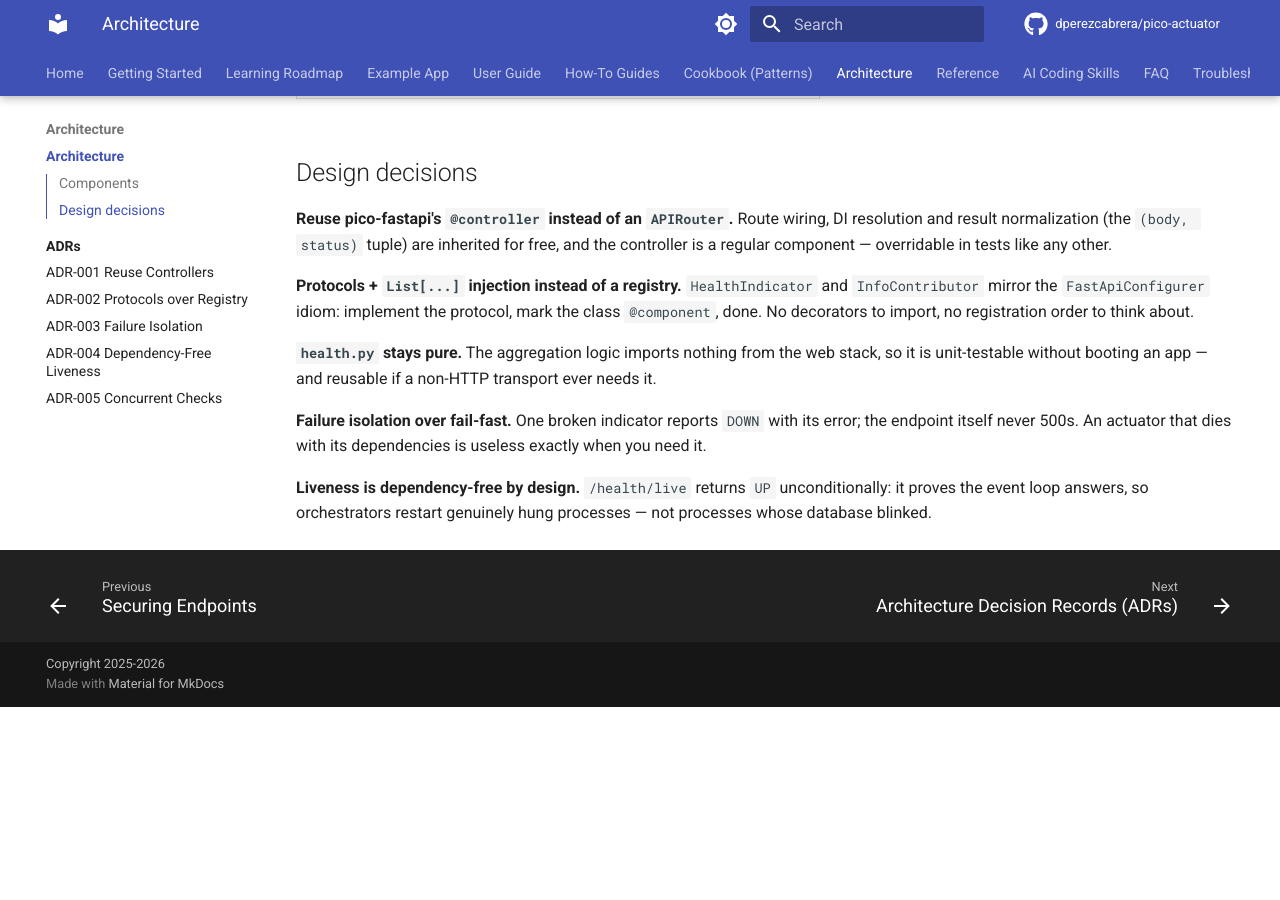
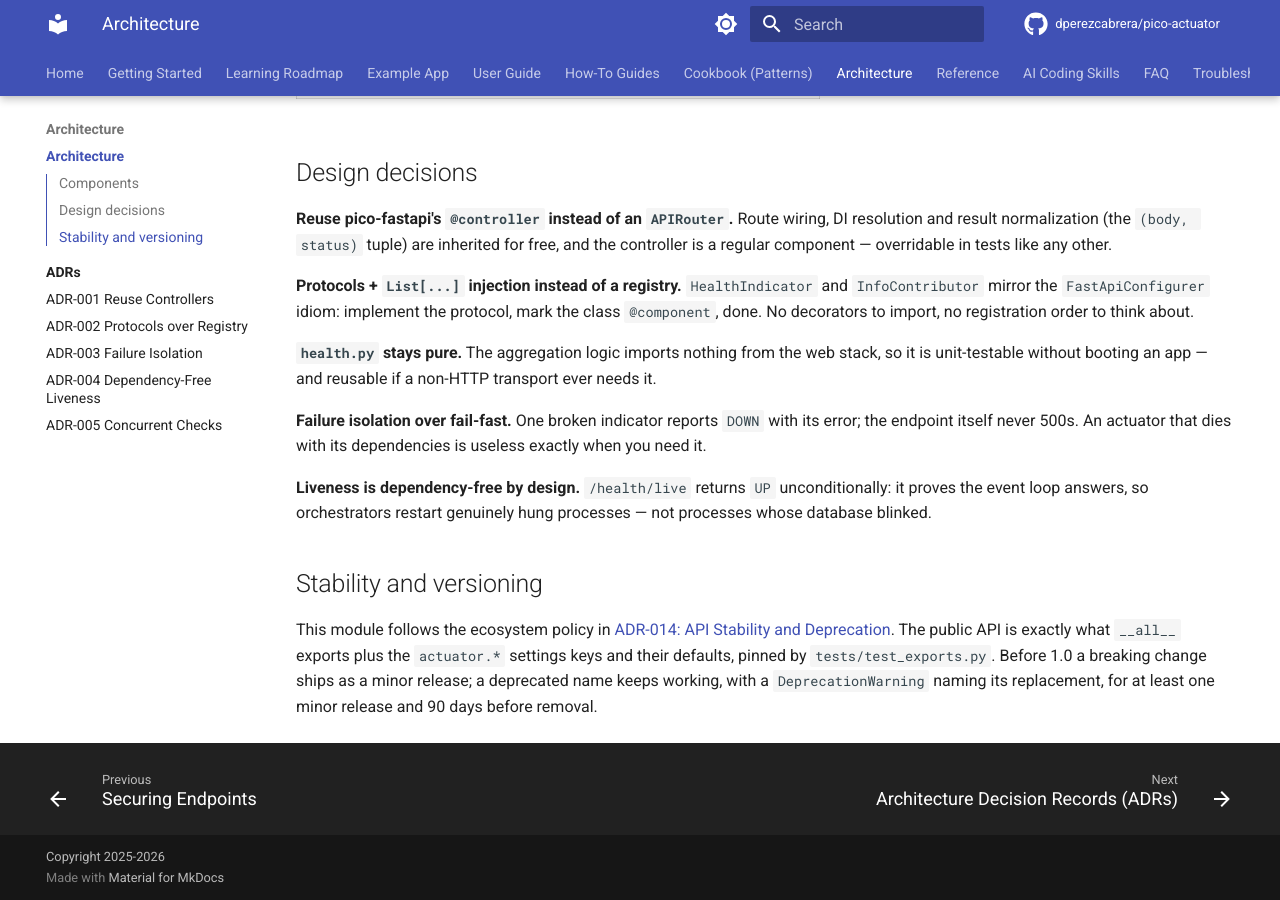
Before and after one commit to dperezcabrera/pico-actuator, an MkDocs documentation site: the page built from docs/architecture.md, in a window 1280 px wide and 900 px high, scrolled down 878 px. Built offline with MkDocs 1.6.1 and Material for MkDocs 9.7.7, drawn with Linux system fonts in a browser that asks for light colours; comment, search, counter and statistics services are not loaded; before the commit the page ends 1585 px from its top, so only the background shows below that.

Commit message:
Link the ADR-014 stability and deprecation policy from the architecture docs

```diff
--- a/docs/architecture.md
+++ b/docs/architecture.md
@@ -47,3 +47,7 @@ need it.
 `/health/live` returns `UP` unconditionally: it proves the event loop answers,
 so orchestrators restart genuinely hung processes — not processes whose
 database blinked.
+
+## Stability and versioning
+
+This module follows the ecosystem policy in [ADR-014: API Stability and Deprecation](https://github.com/dperezcabrera/pico-ioc/blob/main/docs/adr/adr-0014-api-stability-and-deprecation.md). The public API is exactly what `__all__` exports plus the `actuator.*` settings keys and their defaults, pinned by `tests/test_exports.py`. Before 1.0 a breaking change ships as a minor release; a deprecated name keeps working, with a `DeprecationWarning` naming its replacement, for at least one minor release and 90 days before removal.
```
